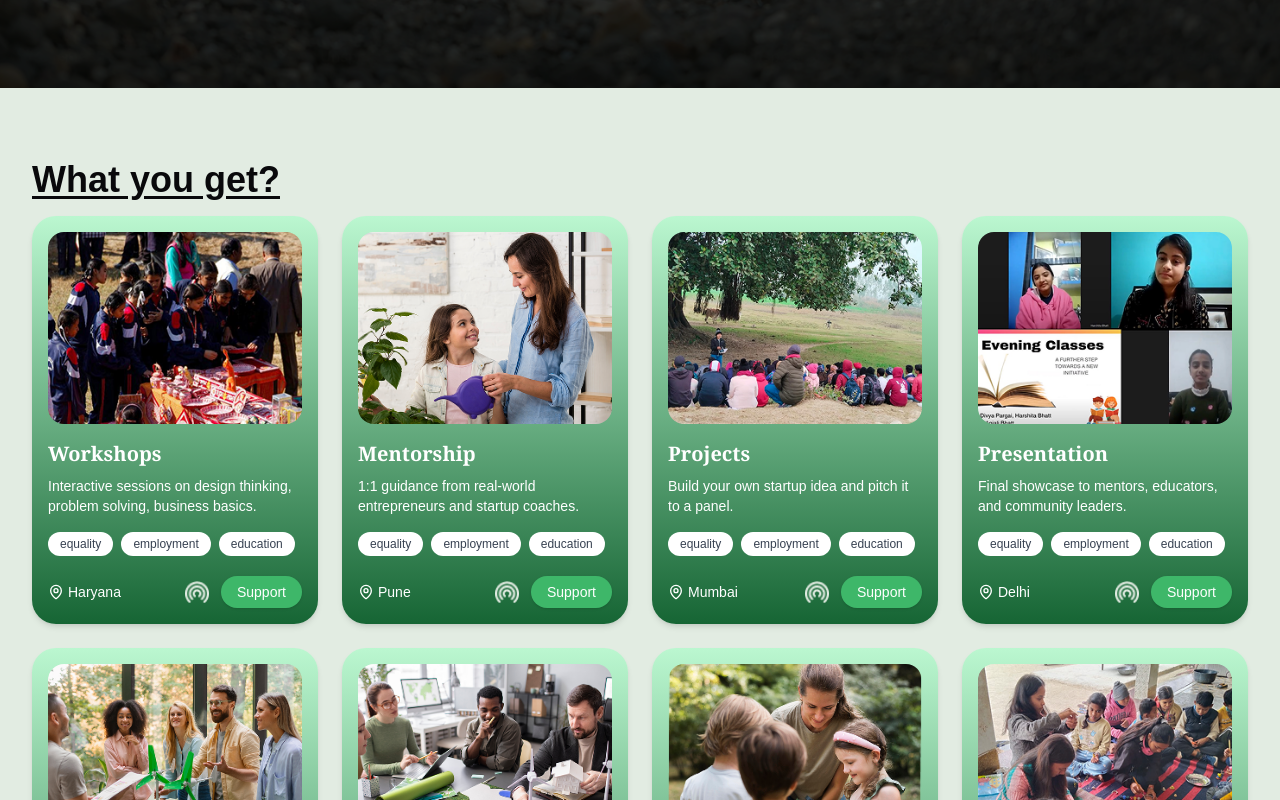
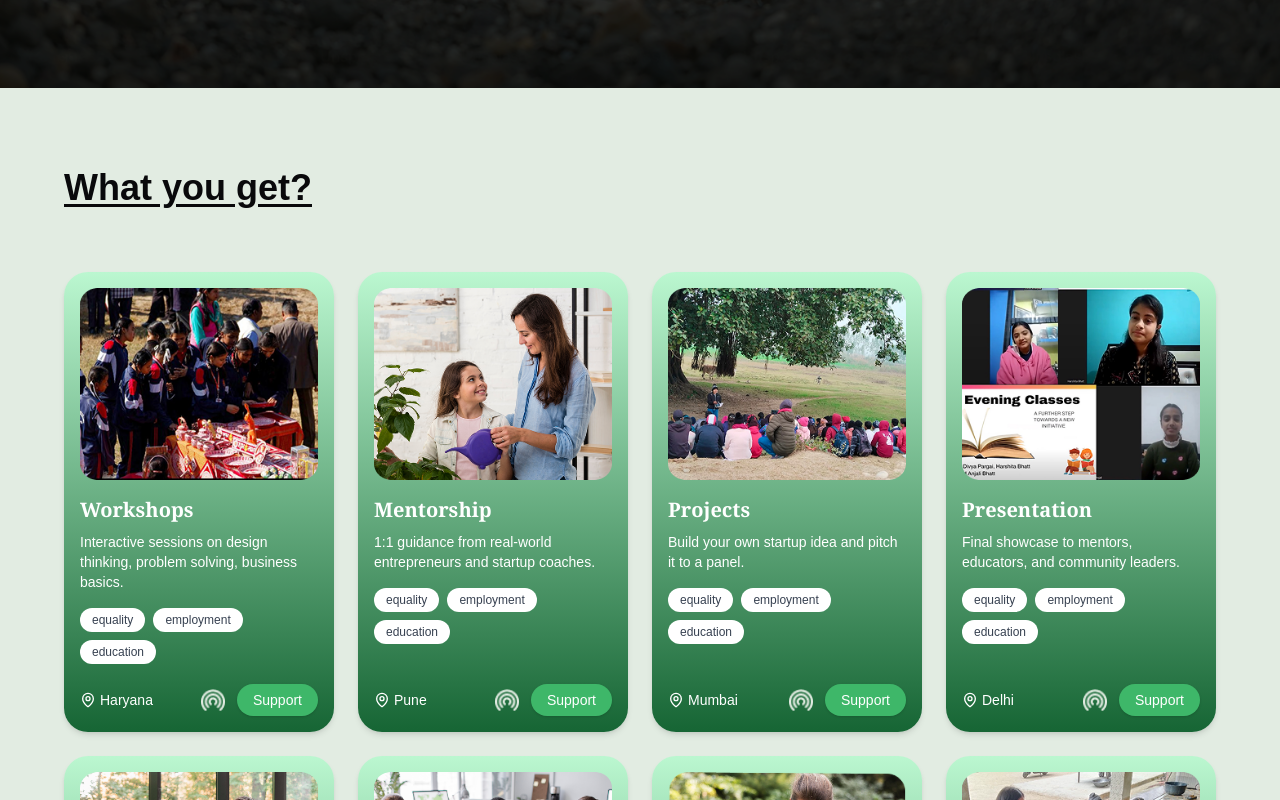
Before and after one commit to arnab-git-404/claylab, a Next.js app: page /entrepreneurship in a window 1280 px wide. Shown: the part 800-1600 px from the top of the page. Built offline with nearby package versions, Linux system fonts and the light colour scheme; a web font is replaced by a local one.

Commit message:
Update whatYouGet.tsx

```diff
--- a/components/entrepreneurship/whatYouGet.tsx
+++ b/components/entrepreneurship/whatYouGet.tsx
@@ -115,9 +115,9 @@ function WorkshopCard({ title, description, tags, location, image }: CardProps)
 
 export default function WorkshopGrid() {
   return (
-    <section className="p-2 sm:p-4 md:p-8 min-h-screen">
+    <section className="py-8 sm:py-10 px-2 sm:px-4 md:px-16 min-h-screen">
       <Heading text={"What you get?"} />
-        <div className="grid grid-cols-1 sm:grid-cols-2 lg:grid-cols-3 xl:grid-cols-4 gap-4 sm:gap-6">
+        <div className="mt-16 grid grid-cols-1 sm:grid-cols-2 lg:grid-cols-3 xl:grid-cols-4 gap-4 sm:gap-6">
         {cardsData.map((card, index) => (
           <WorkshopCard key={index} {...card} />
         ))}
```
